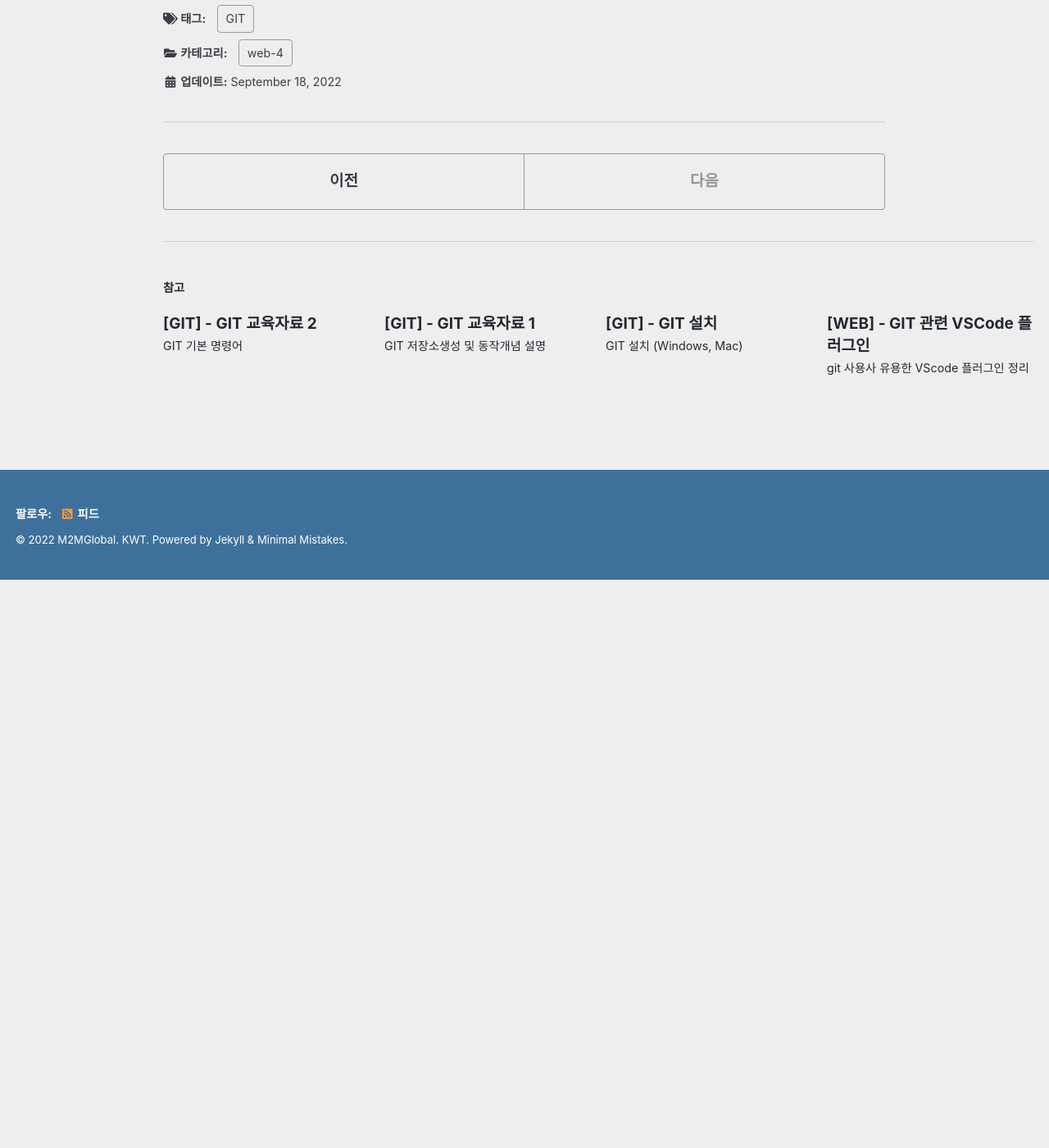
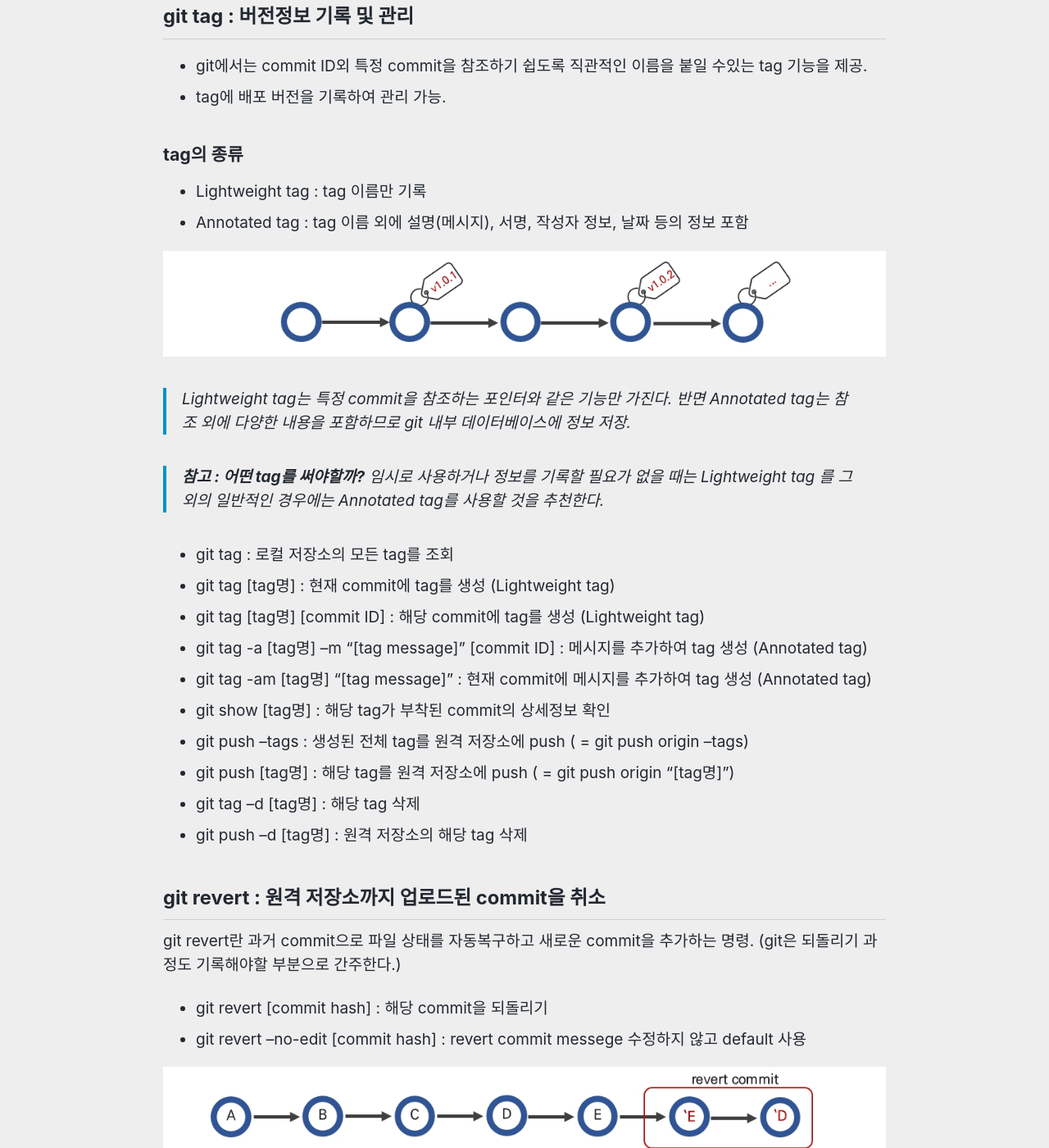
Before and after one commit to sorincorp-edu/sorincorp-edu.github.io, a Jekyll site: the page built from _posts/2022-09-18-web-4-git_basic_lec03.md, in a window 1280 px wide and 1400 px high, scrolled down 3035 px. Shown: the whole window at 82% size. Built offline with Jekyll 4.4.1, drawn with Linux system fonts in a browser that asks for light colours; cached includes are drawn as plain includes; a script that is not in the unit is left out; before the commit the page ends 3742 px from its top, so only the background shows below that; some of the changed text lies outside the part shown.

Commit message:
git 4,5 추가

```diff
--- a/_posts/2022-09-18-web-4-git_basic_lec03.md
+++ b/_posts/2022-09-18-web-4-git_basic_lec03.md
@@ -1,7 +1,7 @@
 ---
 layout: single
 title:  "[GIT] - GIT 교육자료 3"
-excerpt: "원격저장소 연동 및 기본 명령어"
+excerpt: "원격저장소 연동 및 기본 명령어(tag, revert)"
 
 categories:
   - web-4
@@ -92,3 +92,65 @@ $ git push -u origin main
 
 - git remote push, fetch url 변경
   - git remote set-url origin <원격지 저장소 주소>
+
+## git tag : 버전정보 기록 및 관리
+
+- git에서는 commit ID외 특정 commit을 참조하기 쉽도록 직관적인 이름을 붙일 수있는 tag 기능을 제공.
+- tag에 배포 버전을 기록하여 관리 가능.
+
+### tag의 종류
+- Lightweight tag : tag 이름만 기록
+- Annotated tag : tag 이름 외에 설명(메시지), 서명, 작성자 정보, 날짜 등의 정보 포함
+
+![git tag](./../../images/sr_web/git_03.03.01.jpg)
+
+> Lightweight tag는 특정 commit을 참조하는 포인터와 같은 기능만 가진다. 반면 Annotated tag는
+> 참조 외에 다양한 내용을 포함하므로 git 내부 데이터베이스에 정보 저장.
+
+> **참고 : 어떤 tag를 써야할까?**
+> 임시로 사용하거나 정보를 기록할 필요가 없을 때는 Lightweight tag 를 그 외의 일반적인 경우에는
+> Annotated tag를 사용할 것을 추천한다.
+
+- git tag : 로컬 저장소의 모든 tag를 조회
+- git tag [tag명] : 현재 commit에 tag를 생성 (Lightweight tag)
+- git tag [tag명] [commit ID] : 해당 commit에 tag를 생성 (Lightweight tag)
+- git tag -a [tag명] –m “[tag message]” [commit ID] : 메시지를 추가하여 tag 생성 (Annotated tag)
+- git tag -am [tag명] “[tag message]” : 현재 commit에 메시지를 추가하여 tag 생성 (Annotated tag)
+- git show [tag명] : 해당 tag가 부착된 commit의 상세정보 확인
+- git push --tags : 생성된 전체 tag를 원격 저장소에 push ( = git push origin --tags)
+- git push [tag명] : 해당 tag를 원격 저장소에 push ( = git push origin “[tag명]”)
+- git tag –d [tag명] : 해당 tag 삭제
+- git push –d [tag명] : 원격 저장소의 해당 tag 삭제
+
+
+## git revert : 원격 저장소까지 업로드된 commit을 취소
+git revert란 과거 commit으로 파일 상태를 자동복구하고 새로운 commit을 추가하는 명령.
+(git은 되돌리기 과정도 기록해야할 부분으로 간주한다.)
+
+- git revert [commit hash] : 해당 commit을 되돌리기
+- git revert --no-edit [commit hash] : revert commit messege 수정하지 않고 default 사용
+
+![git revert](./../../images/sr_web/git_03.04.08.jpg)
+
+> **참고 : 여러 구간을 한번에 되돌리려면?**
+> revert 명령 시 구간을 명시해주면 된다.
+
+- git revert [commit hash1]..[commit hash2] : 해당 구간만큼 commit 되돌리기. commit ID1은 해당되지 않음
+
+> commit hash1은 revert 대상에 포함되지 않음에 유의.
+> 명령 실행 후 로그를 확인해보면 revert한 commit 수만 큼 commit이 새로 생성되어 있을 것이다.
+
+> **참고 : git reset을 사용해도 되지 않을까?**
+> push까지 완료한 상태에서 commit을 되돌리려면 git revert로 새로운 commit을 생성하여
+> 되돌리는 방식을 사용해야한다. (push를 하지 않았다면 reset을 사용해도 된다.)
+
+![git reset](./../../images/sr_web/git_03.04.09.jpg)
+
+> 로컬 브랜치는 reset으로 이전 commit으로 복귀되어 로컬에서 최신으로 참조하는 commit은
+> 원격에서 참조하는 commit보다 이전의 것.
+> git 내부적으로 commit이 뒤진 것이 최신 상태를 덮어쓰지 못하도록 막아두고 있어
+> 에러 메시지가 출력되면서 push가 진행되지 않음.
+
+![git revert](./../../images/sr_web/git_03.04.10.jpg)
+
+**push까지 완료한 상태에서 commit을 되돌리려면 git revert로 새로운 commit을 생성하여 되돌리는 방식을 사용해야한다. (push를 하지 않았다면 reset을 사용해도 된다.)**
```
Also changed, not shown: _posts/2022-09-19-web-4-git_basic_lec04.md (added, +76 -0 lines), _posts/2022-09-19-web-4-git_basic_lec05.md (added, +107 -0 lines), images/sr_web/git_03.03.01.jpg (added), images/sr_web/git_03.04.08.jpg (added), images/sr_web/git_03.04.09.jpg (added), images/sr_web/git_03.04.10.jpg (added), images/sr_web/git_04.06.01.jpg (added), images/sr_web/git_04.06.04.jpg (added), images/sr_web/git_05.00.01..jpg (added), images/sr_web/git_05.03.01.jpg (added), images/sr_web/git_05.03.04.jpg (added).
